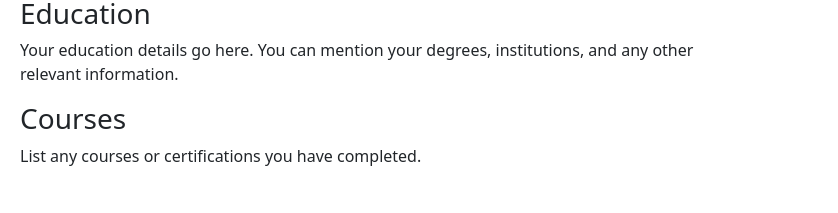
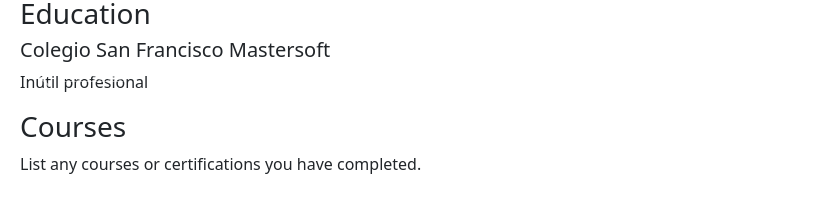
Before and after one commit to MichiyoMao/MichiyoMao.github.io, a plain HTML site: page index.html in a window 1280 px wide. Shown: the part 189-402 px from the top of the page, 442-1280 px from the left. Drawn offline with nearby package versions, Linux system fonts and the light colour scheme.

Commit message:
Update index.html

```diff
--- a/index.html
+++ b/index.html
@@ -46,9 +46,31 @@
         </div>
         <!-- End Carousel -->
         <h3>Education</h3>
-        <p>
-          Your education details go here. You can mention your degrees, institutions, and any other relevant information.
-        </p>
+           <!-- Carousel -->
+        <div id="jobCarousel" class="carousel slide" data-ride="carousel">
+          <div class="carousel-inner">
+            <!-- Educación 1 -->
+            <div class="carousel-item active">
+              <h5>Colegio San Francisco Mastersoft</h5>
+              <p>Inútil profesional</p>
+            </div>
+            <!-- Educación 2 -->
+            <div class="carousel-item">
+              <h5>Universidad Ezequiel Gonzalez</h5>
+              <p>Burro Manufacturado</p>
+            </div>
+            <!-- Add more job items as needed -->
+          </div>
+          <a class="carousel-control-prev" href="#jobCarousel" role="button" data-slide="prev">
+            <span class="carousel-control-prev-icon" aria-hidden="true"></span>
+            <span class="sr-only">Previous</span>
+          </a>
+          <a class="carousel-control-next" href="#jobCarousel" role="button" data-slide="next">
+            <span class="carousel-control-next-icon" aria-hidden="true"></span>
+            <span class="sr-only">Next</span>
+          </a>
+        </div>
+        <!-- End Carousel -->
         <h3>Courses</h3>
         <p>
           List any courses or certifications you have completed.
```
